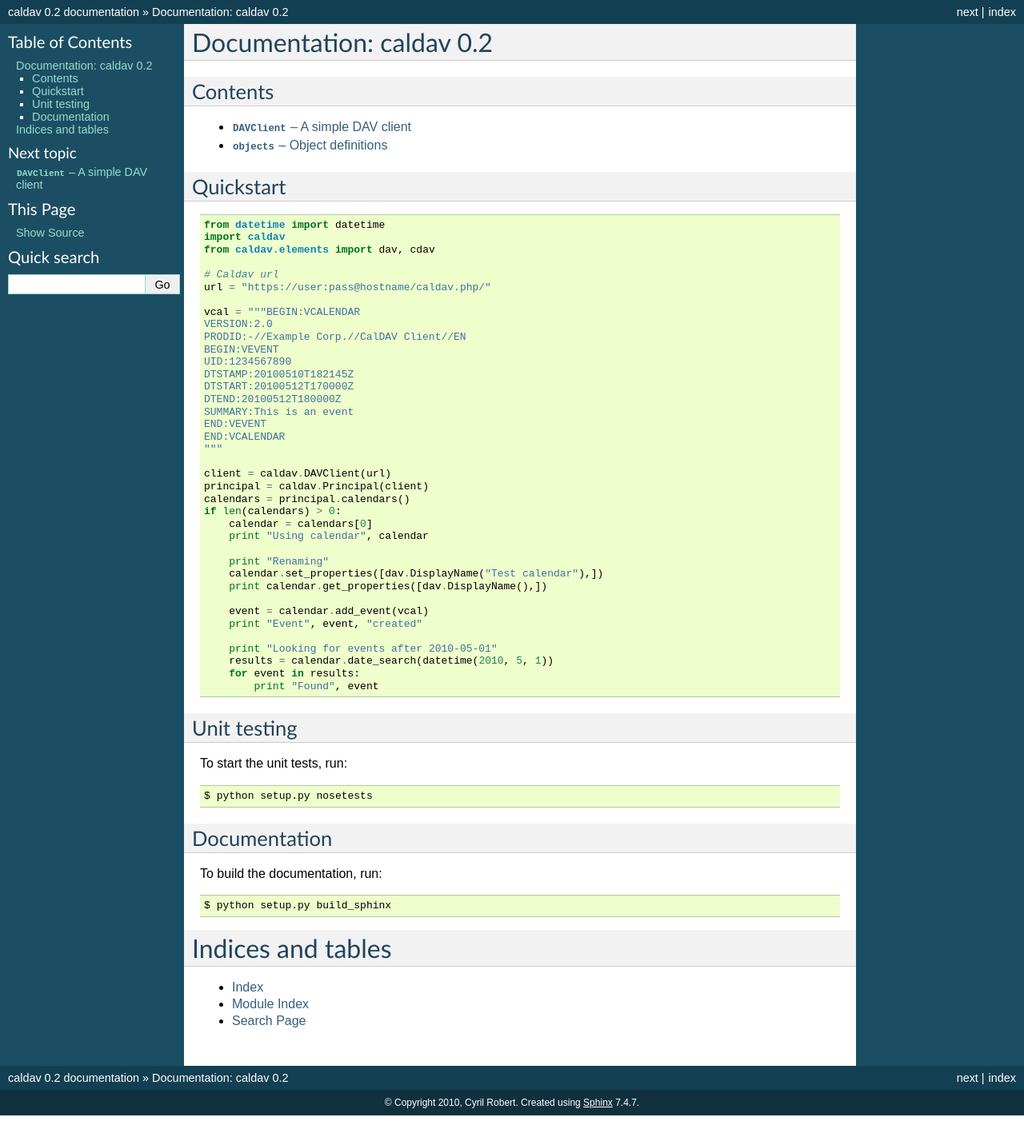
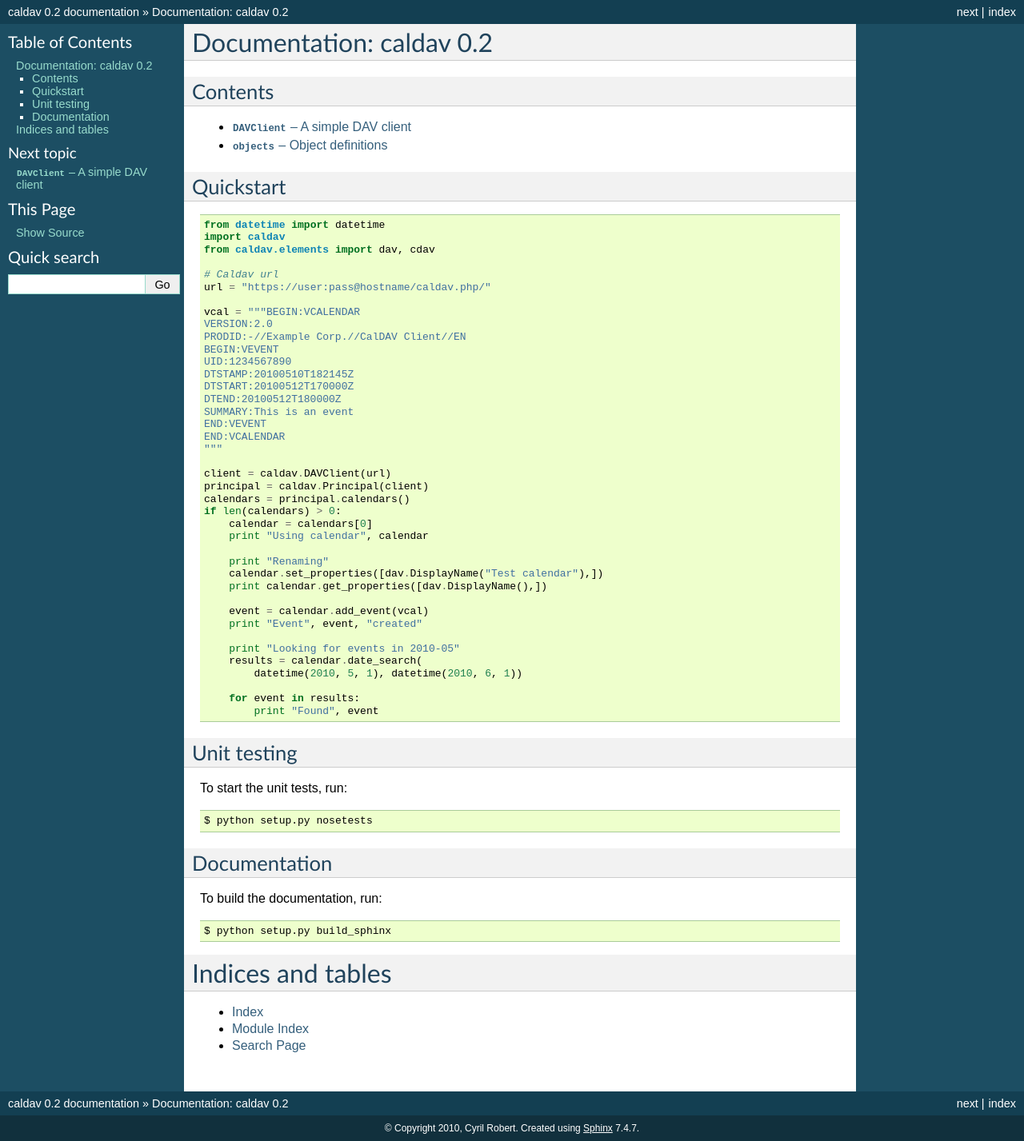
Before and after one commit to python-caldav/caldav, a Sphinx documentation site: the page built from docs/source/index.rst, in a window 1280 px wide. Shown: the whole page at 80% size. Built offline with Sphinx 7.4.7, drawn with Linux system fonts in a browser that asks for light colours; before the commit the page ends 1395 px from its top, so only the background shows below that.

```diff
--- a/docs/source/index.rst
+++ b/docs/source/index.rst
@@ -55,8 +55,10 @@ Quickstart
       event = calendar.add_event(vcal)
       print "Event", event, "created"
 
-      print "Looking for events after 2010-05-01"
-      results = calendar.date_search(datetime(2010, 5, 1))
+      print "Looking for events in 2010-05"
+      results = calendar.date_search(
+          datetime(2010, 5, 1), datetime(2010, 6, 1))
+
       for event in results:
           print "Found", event
 
```
Also changed, not shown: 1 other file.
